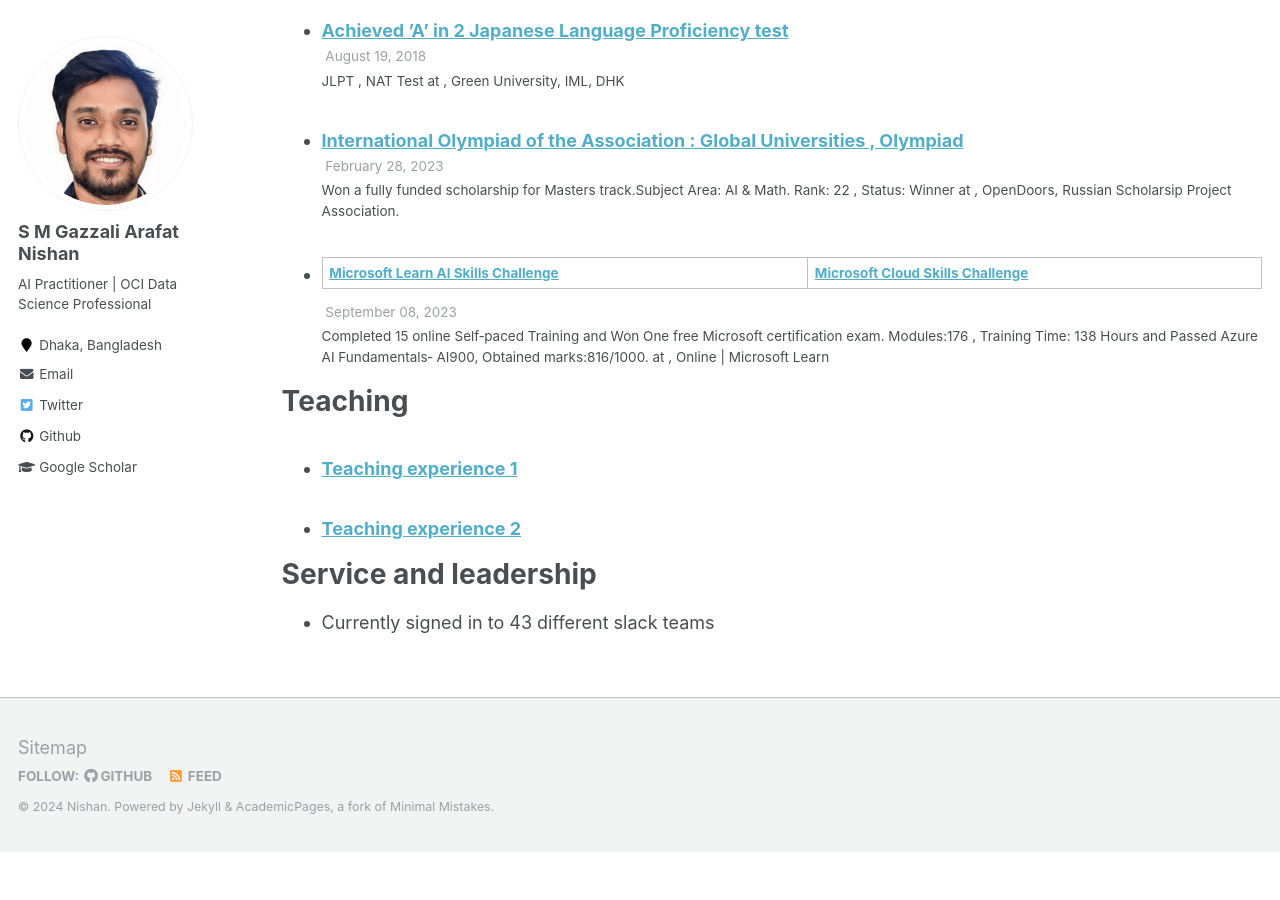
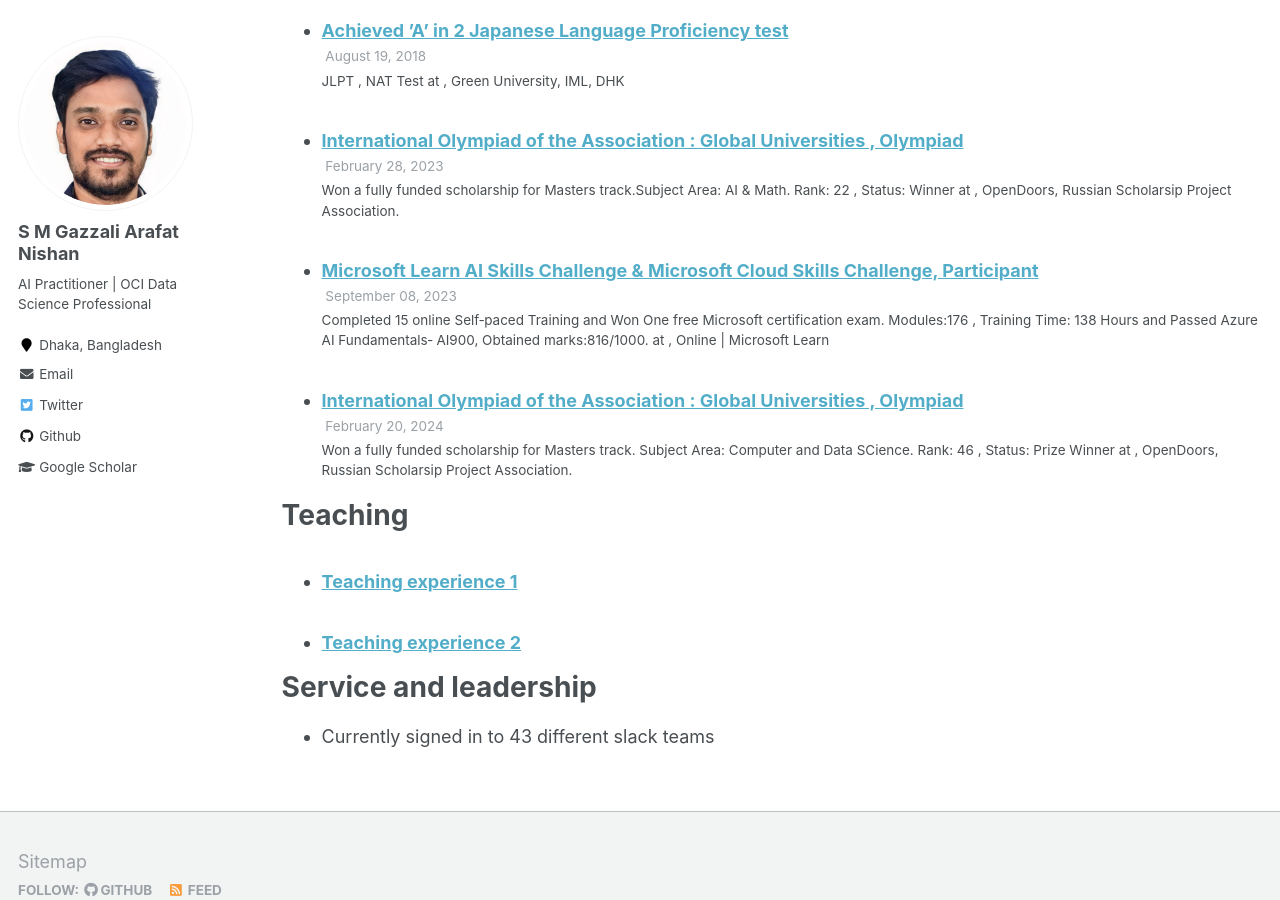
Before and after one commit to neuralnishan/neuralnishan.github.io, a Jekyll site: the page built from _pages/cv.md, in a window 1280 px wide and 900 px high, scrolled down 1877 px. Built offline with Jekyll 4.4.1, drawn with Linux system fonts in a browser that asks for light colours; before the commit the page ends 2729 px from its top, so only the background shows below that.

Commit message:
Update Achievements

```diff
--- a/_achievements/2023-09-08-achievement-5.md
+++ b/_achievements/2023-09-08-achievement-6.md
@@ -1,5 +1,5 @@
 ---
-title: "Microsoft Learn AI Skills Challenge | Microsoft Cloud Skills Challenge "
+title: "Microsoft Learn AI Skills Challenge & Microsoft Cloud Skills Challenge, Participant"
 collection: achievements
 type: "Completed 15 online Self‑paced Training and Won One free Microsoft certification exam. Modules:176 , Training Time: 138 Hours and Passed Azure AI Fundamentals‑ AI900, Obtained marks:816/1000."
 permalink: /achievements/2023-09-08-achievement-5
--- /dev/null
+++ b/_achievements/2024-02-20-achievement-7.md
@@ -0,0 +1,9 @@
+---
+title: "International Olympiad of the Association : Global Universities , Olympiad "
+collection: achievements
+type: "Won a fully funded scholarship for Masters track. Subject Area: Computer and Data SCience. Rank: 46 , Status: Prize Winner"
+permalink: https://od.globaluni.ru/upload/iblock/ca9/7u7w79a70e23idjoz3k8axq0zs1wl537.pdf
+venue: ""
+date: 2024-02-20
+location: "OpenDoors, Russian Scholarsip Project Association."
+---
```
Also changed, not shown: _achievements/2023-02-28-achievement-5.md (renamed from _achievements/2023-09-09-achievement-6.md, +1 -1 lines).
